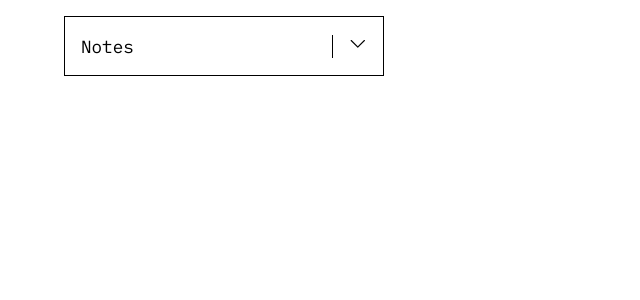
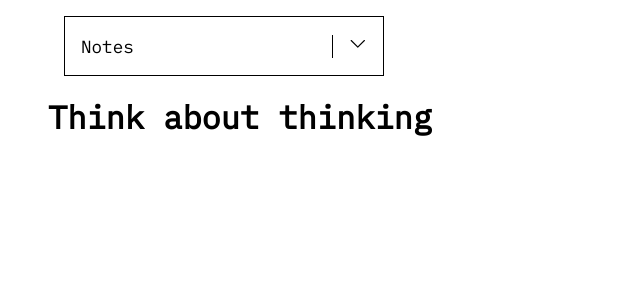
Before and after one commit to Elir-Mahad/notes-v1, a Next.js app: page / in a window 1280 px wide. Shown: the top 300 px of the page, without its empty margins (0-640 px from the left). Built offline with nearby package versions, Linux system fonts and the light colour scheme.

Commit message:
Test to see if anything changed

```diff
--- a/pages/index.js
+++ b/pages/index.js
@@ -12,6 +12,7 @@ export default function Home() {
           rel="stylesheet"
         />
       </Head>
+      <h1>Think about thinking</h1>
     </div>
   );
 }
```
